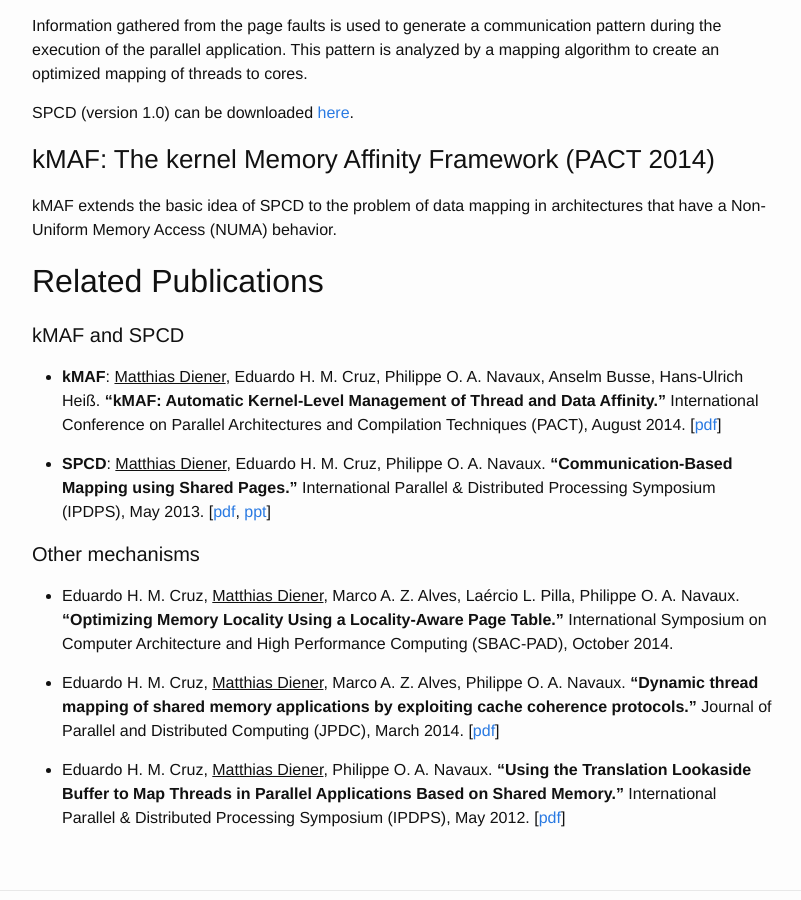
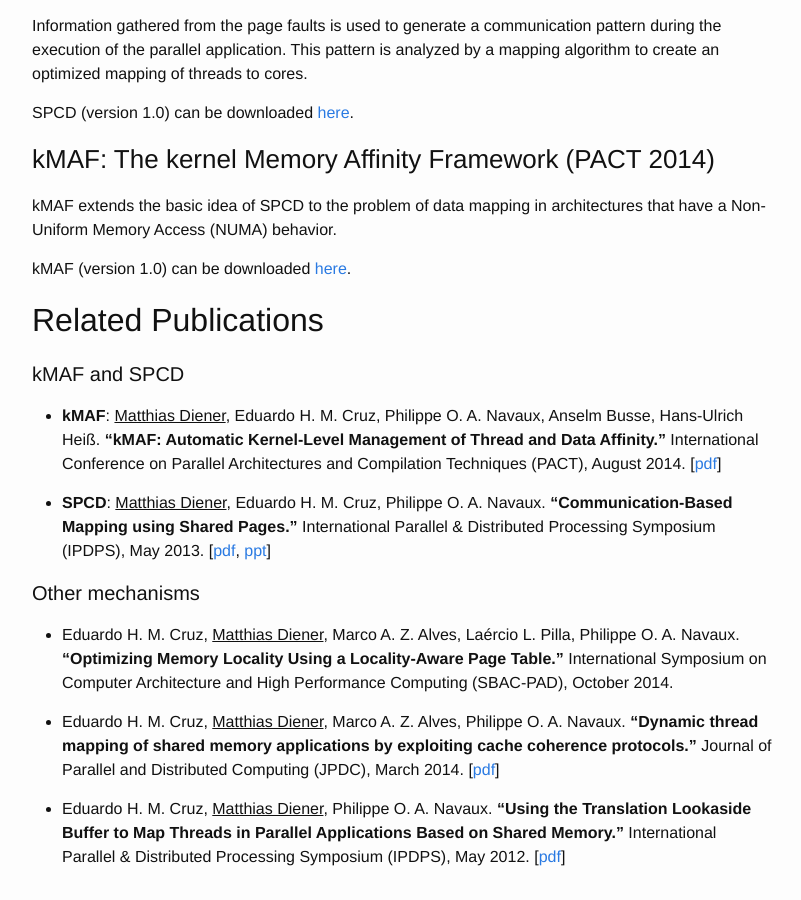
Before and after one commit to matthiasdiener/matthiasdiener.github.io, a Jekyll site: the page built from research.md, in a window 1280 px wide and 900 px high, scrolled down 635 px. Shown: the whole window, without its empty margins (238-1039 px from the left). Built offline with Jekyll 4.4.1, drawn with Linux system fonts in a browser that asks for light colours.

Commit message:
add kmaf link

```diff
--- a/research.md
+++ b/research.md
@@ -25,6 +25,7 @@ SPCD (version 1.0) can be downloaded [here](../files/spcd-1.0.tar.gz).
 
 kMAF extends the basic idea of SPCD to the problem of data mapping in architectures that have a Non-Uniform Memory Access (NUMA) behavior.
 
+kMAF (version 1.0) can be downloaded [here](../files/kmaf-1.0.tar.xz).
 
 ## Related Publications
 
```
